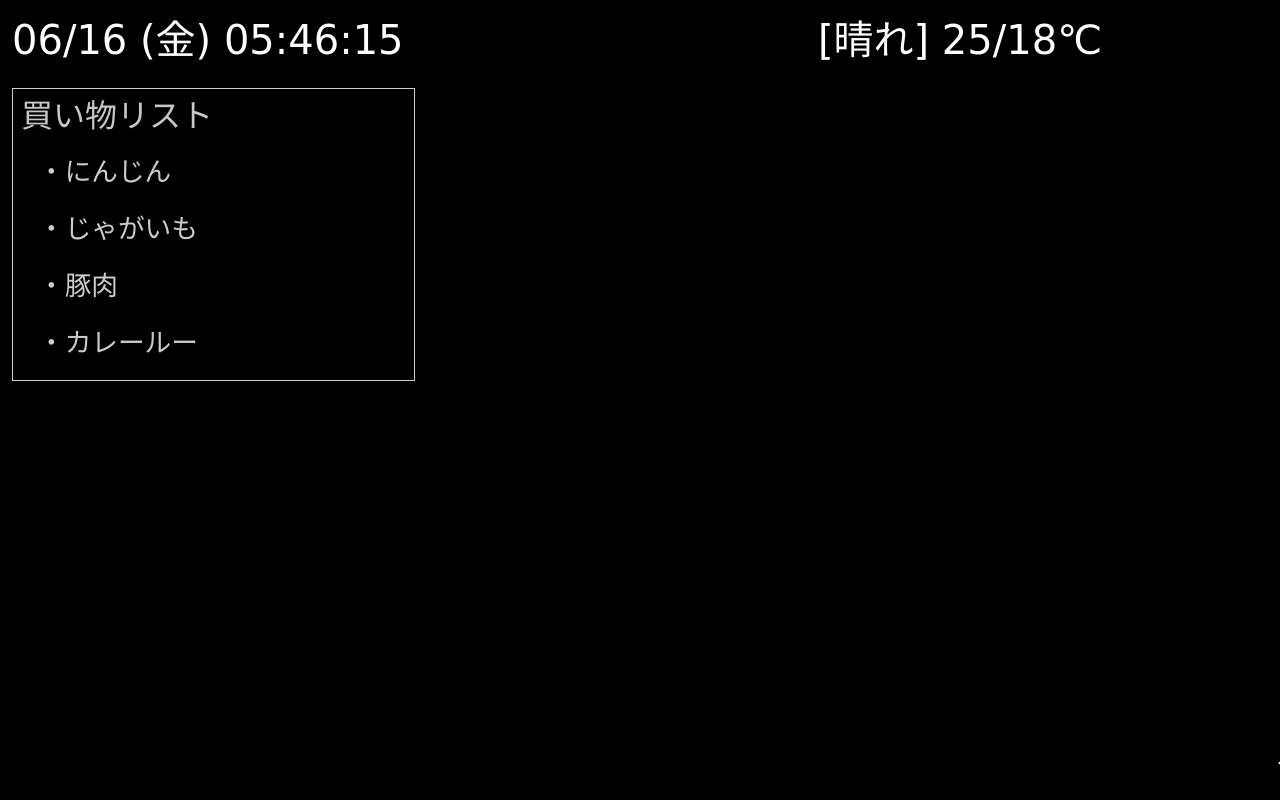
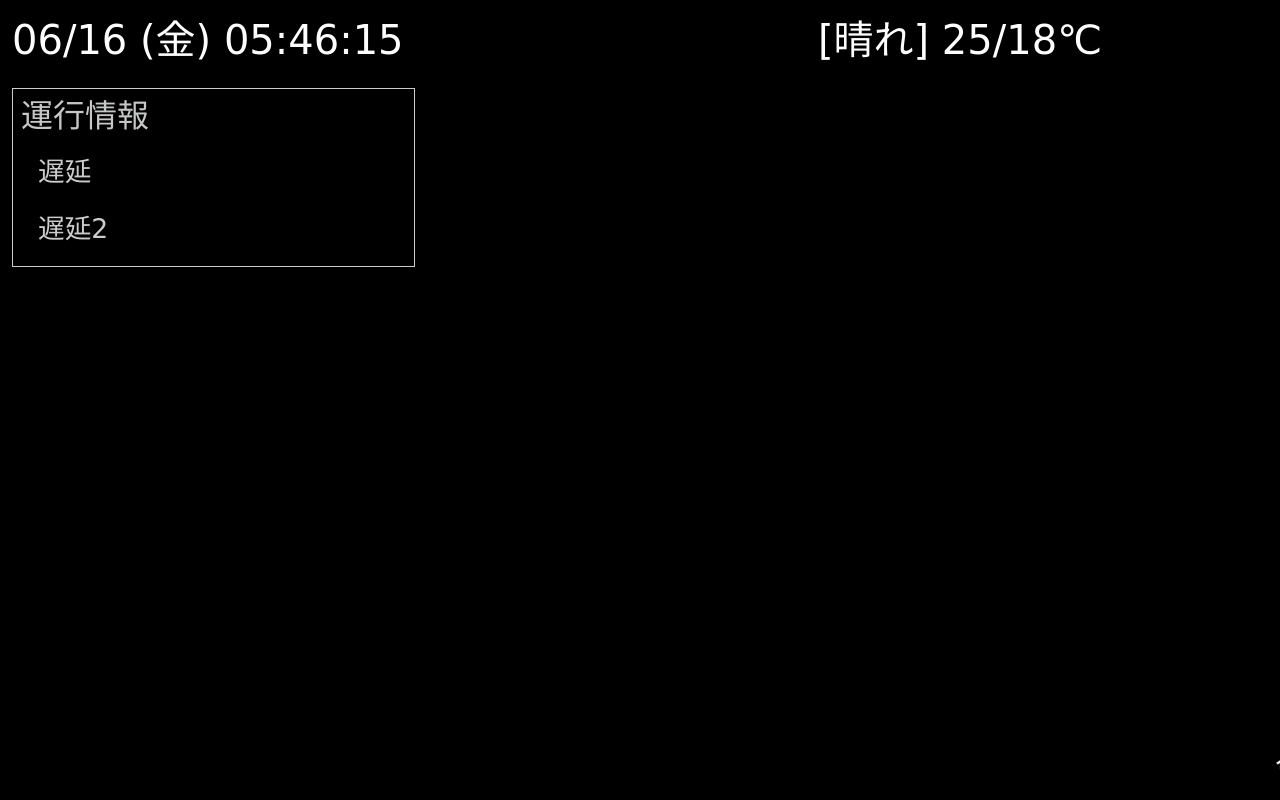
Before and after one commit to TDU-IshiharaRioto/ChallengeProject_J, a plain HTML site: page display/main/index.html in a window 1280 px wide. Drawn offline with nearby package versions, Linux system fonts and the light colour scheme.

Commit message:
list-group

```diff
--- a/display/main/index.html
+++ b/display/main/index.html
@@ -32,12 +32,9 @@
             <div class="col-4">
                 <div class="fadeIn">
                     <ul class="list-group">
-                        <span class="border border-white p-2">
-                        <h2 class="text-light">買い物リスト</h2>
-                        <li class="list-group-item">・にんじん</li>
-                        <li class="list-group-item">・じゃがいも</li>
-                        <li class="list-group-item">・豚肉</li>
-                        <li class="list-group-item">・カレールー</li>
+                        <span class="border border-white p-2"  id="traffic">
+                        <h2 class="text-light">運行情報</h2>
+
                         </span>
                     </ul>
                 </div>
--- a/display/main/index.js
+++ b/display/main/index.js
@@ -7,6 +7,7 @@ window.onload = function() {
 
     weatherElement.textContent = `[${parsed.weather}]  ${parsed.maxtemp}/${parsed.mintemp}℃`;
 
+    /*
     var req = new XMLHttpRequest();		  // XMLHttpRequest オブジェクトを生成する
     req.onreadystatechange = function() {		  // XMLHttpRequest オブジェクトの状態が変化した際に呼び出されるイベントハンドラ
         if(req.readyState == 4 && req.status == 200){ // サーバーからのレスポンスが完了し、かつ、通信が正常に終了した場合
@@ -15,6 +16,19 @@ window.onload = function() {
     };
     req.open("GET", "http://127.0.0.1/ChallengeProject_J/weather.json", false); // HTTPメソッドとアクセスするサーバーの　URL　を指定
     req.send(null);					    // 実際にサーバーへリクエストを送信
+*/
+
+    let new_element1 = document.createElement('li');
+    new_element1.classList.add("list-group-item");
+    new_element1.textContent = ' 遅延';
+
+    let new_element2 = document.createElement('li');
+    new_element2.classList.add("list-group-item");
+    new_element2.textContent = ' 遅延2';
+
+    document.getElementById("traffic").appendChild(new_element1);
+    document.getElementById("traffic").appendChild(new_element2);
+
 
     function updateTime() {
         const now = new Date();
```
